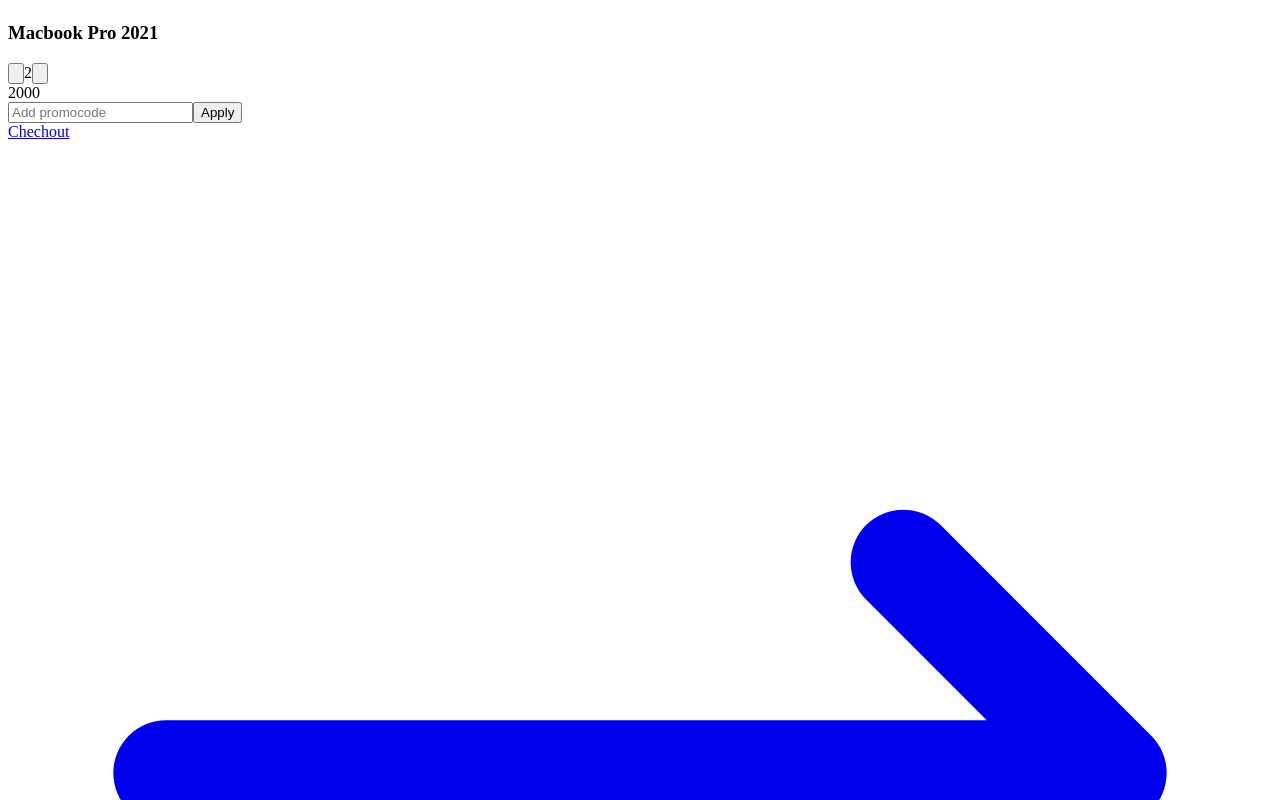
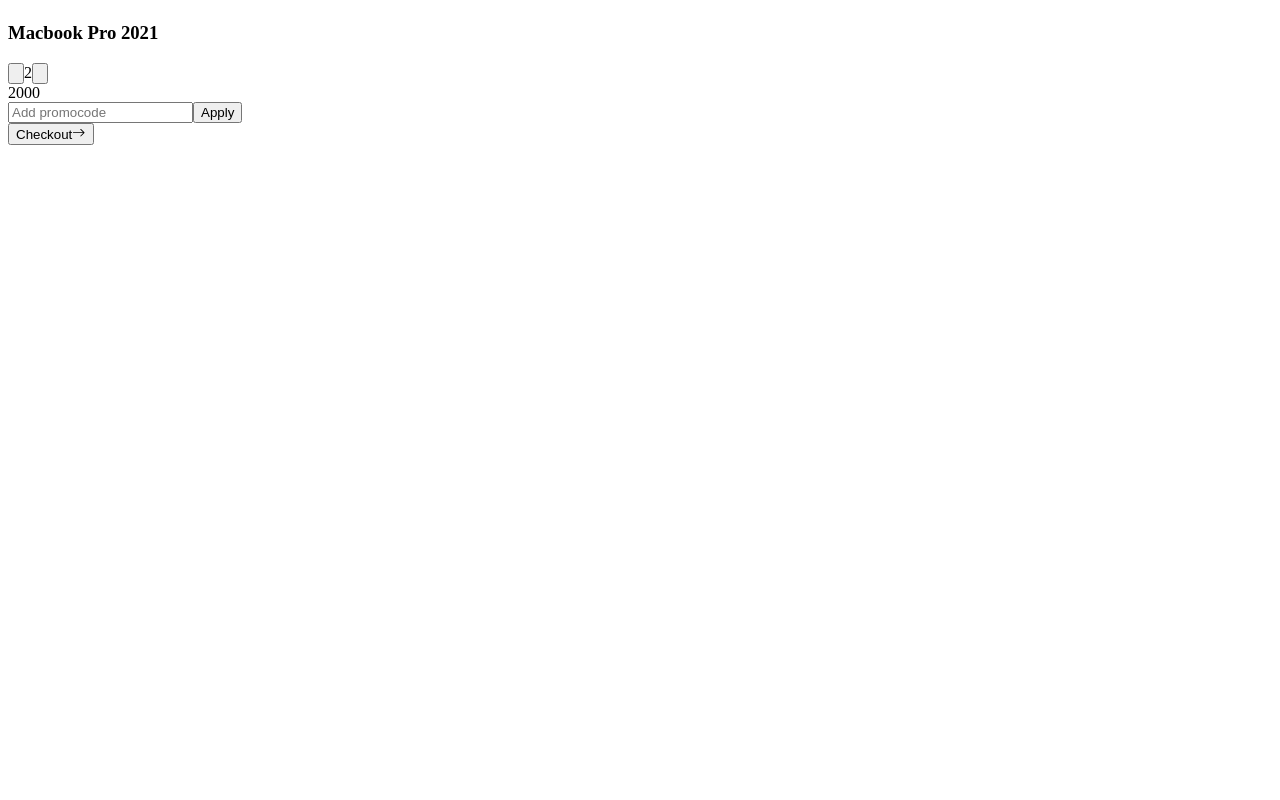
Before and after one commit to marcelodosreis/Marketfy, a Next.js app: page / in a window 1280 px wide. Shown: the part 3060-3860 px from the top of the page. After the commit the page ends 3213 px from the top, so only its background shows below. Built offline with nearby package versions, Linux system fonts and the light colour scheme.

Commit message:
feat: creating button component

```diff
--- /dev/null
+++ b/src/library/common/components/Button/Button.jsx
@@ -0,0 +1,19 @@
+import React from 'react';
+
+import PropTypes from 'prop-types';
+
+const Button = ({ children, icon }) => (
+    <button
+        className="flex items-center justify-center mt-4 px-3 py-2 bg-blue-600 text-white text-sm uppercase font-medium rounded hover:bg-blue-500 focus:outline-none focus:bg-blue-500 w-full"
+        href="/">
+        <span>{children}</span>
+        {icon}
+    </button>
+);
+
+export default Button;
+
+Button.propTypes = {
+    children: PropTypes.node.isRequired,
+    icon: PropTypes.node
+};
--- a/src/library/common/components/CartList/CartList.jsx
+++ b/src/library/common/components/CartList/CartList.jsx
@@ -5,7 +5,11 @@
     toggleCartSidebar,
     toggleNewProductNotification
 } from '../../../../main/store/modules/cart/action';
+
+import Button from '../Button/Button';
 import CartItem from './CartItem/CartItem';
+
+import { BsArrowRight } from 'react-icons/bs';
 
 const CartList = () => {
     const { isOpen, cartList, hasNewProducts } = useSelector((state) => state.cart);
@@ -49,21 +53,7 @@
                     </button>
                 </form>
             </div>
-            <a
-                className="flex items-center justify-center mt-4 px-3 py-2 bg-blue-600 text-white text-sm uppercase font-medium rounded hover:bg-blue-500 focus:outline-none focus:bg-blue-500"
-                href="/">
-                <span>Chechout</span>
-                <svg
-                    className="h-5 w-5 mx-2"
-                    fill="none"
-                    strokeLinecap="round"
-                    strokeLinejoin="round"
-                    strokeWidth="2"
-                    viewBox="0 0 24 24"
-                    stroke="currentColor">
-                    <path d="M17 8l4 4m0 0l-4 4m4-4H3"></path>
-                </svg>
-            </a>
+            <Button icon={<BsArrowRight />}>Checkout</Button>
         </div>
     );
 };
```
